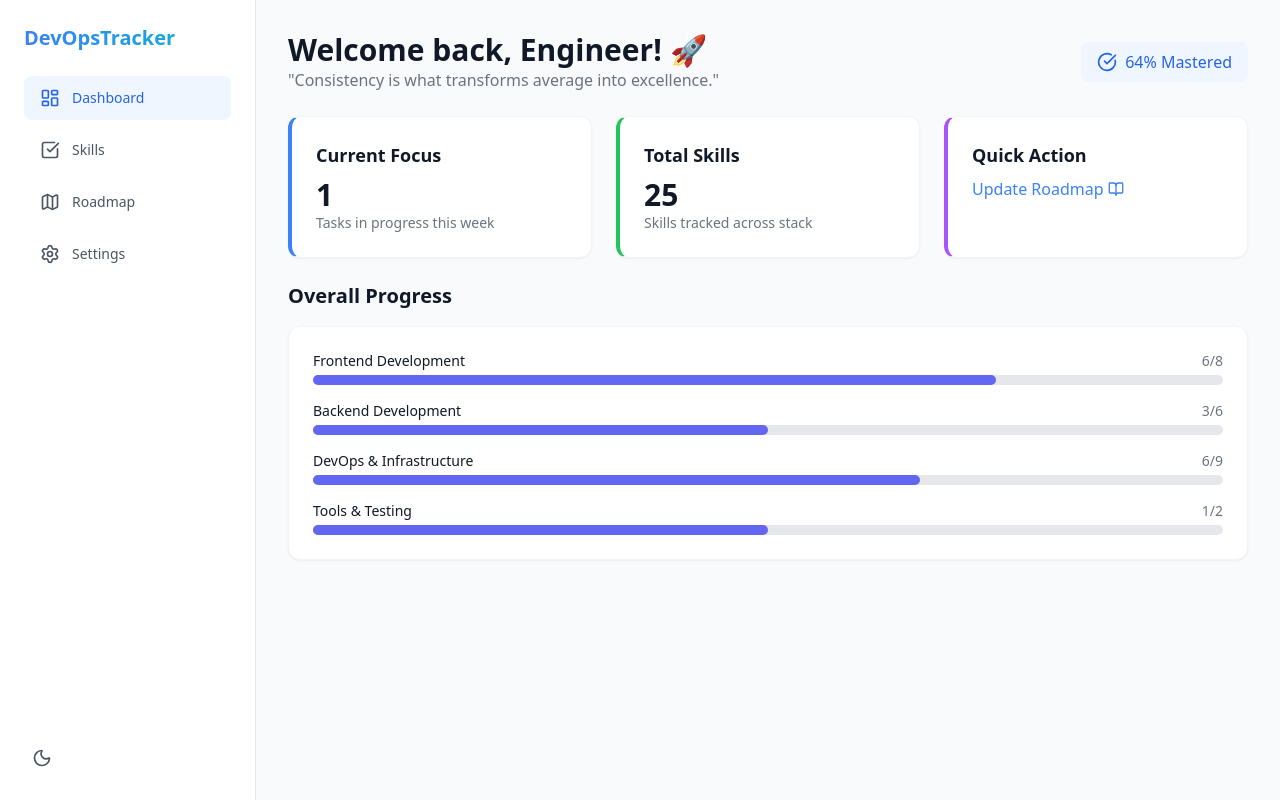
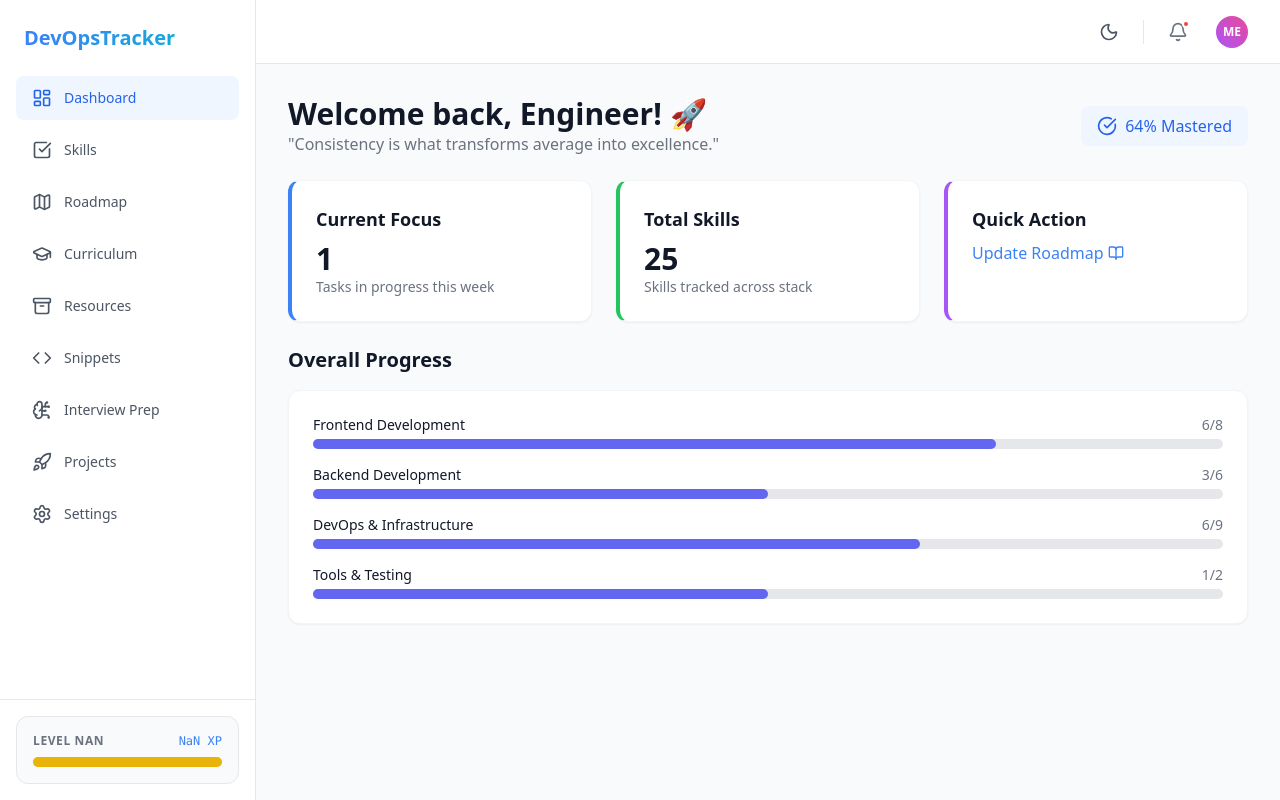
Before and after one commit to kiavin/CodeAtlas, a Vue app: page / in a window 1280 px wide. Built offline with nearby package versions, Linux system fonts and the light colour scheme.

Commit message:
feat(layout): implement responsive sidebar and topbar structure

```diff
--- a/src/App.vue
+++ b/src/App.vue
@@ -1,59 +1,23 @@
 <script setup>
-import { RouterView, RouterLink, useRoute } from "vue-router";
-import { LayoutDashboard, CheckSquare, Map, Settings } from "lucide-vue-next";
-import ThemeToggle from "@/components/ui/ThemeToggle.vue";
-
-const route = useRoute();
-const links = [
-  { path: "/", name: "Dashboard", icon: LayoutDashboard },
-  { path: "/checklist", name: "Skills", icon: CheckSquare },
-  { path: "/roadmap", name: "Roadmap", icon: Map },
-  { path: "/settings", name: "Settings", icon: Settings },
-];
+import { RouterView } from "vue-router";
+import AppSidebar from "@/components/layout/AppSidebar.vue";
+import AppTopbar from "@/components/layout/AppTopbar.vue";
 </script>
 
 <template>
   <div
-    class="min-h-screen bg-gray-50 dark:bg-slate-900 text-gray-900 dark:text-gray-100 flex flex-col md:flex-row"
+    class="flex h-screen bg-gray-50 dark:bg-slate-900 text-gray-900 dark:text-gray-100 overflow-hidden"
   >
-    <nav
-      class="md:w-64 bg-white dark:bg-slate-800 border-r dark:border-slate-700 flex-shrink-0"
-    >
-      <div class="p-6 flex items-center justify-between md:block">
-        <h1
-          class="text-xl font-bold bg-gradient-to-r from-blue-500 to-cyan-500 bg-clip-text text-transparent"
-        >
-          DevOpsTracker
-        </h1>
-        <div class="md:hidden"><ThemeToggle /></div>
-      </div>
+    <AppSidebar />
 
-      <div
-        class="flex md:flex-col overflow-x-auto md:overflow-visible px-4 md:px-6 gap-2 pb-4"
+    <div class="flex-1 flex flex-col h-screen overflow-hidden">
+      <AppTopbar />
+
+      <main
+        class="flex-1 overflow-x-hidden overflow-y-auto p-4 md:p-8 relative"
       >
-        <RouterLink
-          v-for="link in links"
-          :key="link.path"
-          :to="link.path"
-          class="flex items-center gap-3 px-4 py-3 rounded-lg text-sm font-medium transition-colors"
-          :class="
-            route.path === link.path
-              ? 'bg-blue-50 text-blue-600 dark:bg-slate-700 dark:text-blue-400'
-              : 'text-gray-600 hover:bg-gray-50 dark:text-gray-400 dark:hover:bg-slate-700/50'
-          "
-        >
-          <component :is="link.icon" class="w-5 h-5" />
-          {{ link.name }}
-        </RouterLink>
-      </div>
-
-      <div class="hidden md:block absolute bottom-6 left-6">
-        <ThemeToggle />
-      </div>
-    </nav>
-
-    <main class="flex-1 p-4 md:p-8 overflow-y-auto">
-      <RouterView />
-    </main>
+        <RouterView />
+      </main>
+    </div>
   </div>
 </template>
--- /dev/null
+++ b/src/components/layout/AppSidebar.vue
@@ -0,0 +1,81 @@
+<script setup>
+import { RouterLink, useRoute } from "vue-router";
+import {
+  LayoutDashboard,
+  CheckSquare,
+  Map,
+  Settings,
+  GraduationCap,
+  Archive,
+  BrainCircuit,
+  Rocket,
+  Code,
+} from "lucide-vue-next";
+import { useGameStore } from "@/stores/useGameStore";
+import ProgressBar from "@/components/ui/ProgressBar.vue";
+
+const route = useRoute();
+const gameStore = useGameStore();
+
+const links = [
+  { path: "/", name: "Dashboard", icon: LayoutDashboard },
+  { path: "/checklist", name: "Skills", icon: CheckSquare },
+  { path: "/roadmap", name: "Roadmap", icon: Map },
+  { path: "/curriculum", name: "Curriculum", icon: GraduationCap }, // Added placeholder
+  { path: "/resources", name: "Resources", icon: Archive }, // Added placeholder
+  { path: "/snippets", name: "Snippets", icon: Code },
+  { path: "/interview", name: "Interview Prep", icon: BrainCircuit },
+  { path: "/projects", name: "Projects", icon: Rocket },
+  { path: "/settings", name: "Settings", icon: Settings },
+];
+</script>
+
+<template>
+  <aside
+    class="w-64 bg-white dark:bg-slate-800 border-r dark:border-slate-700 flex-shrink-0 flex flex-col h-screen sticky top-0 hidden md:flex"
+  >
+    <div class="p-6">
+      <h1
+        class="text-xl font-bold bg-gradient-to-r from-blue-500 to-cyan-500 bg-clip-text text-transparent"
+      >
+        DevOpsTracker
+      </h1>
+    </div>
+
+    <nav class="flex-1 px-4 space-y-2 overflow-y-auto">
+      <RouterLink
+        v-for="link in links"
+        :key="link.path"
+        :to="link.path"
+        class="flex items-center gap-3 px-4 py-3 rounded-lg text-sm font-medium transition-colors"
+        :class="
+          route.path === link.path
+            ? 'bg-blue-50 text-blue-600 dark:bg-slate-700 dark:text-blue-400'
+            : 'text-gray-600 hover:bg-gray-50 dark:text-gray-400 dark:hover:bg-slate-700/50'
+        "
+      >
+        <component :is="link.icon" class="w-5 h-5" />
+        {{ link.name }}
+      </RouterLink>
+    </nav>
+
+    <div class="p-4 mt-auto border-t dark:border-slate-700">
+      <div
+        class="bg-gray-50 dark:bg-slate-900 rounded-xl p-4 border border-gray-200 dark:border-slate-700"
+      >
+        <div class="flex justify-between items-end mb-2">
+          <span class="text-xs font-bold text-gray-500 uppercase tracking-wider"
+            >Level {{ gameStore.level }}</span
+          >
+          <span class="text-xs font-mono text-primary"
+            >{{ Math.floor(gameStore.currentXP) }} XP</span
+          >
+        </div>
+        <ProgressBar
+          :percentage="gameStore.levelProgress"
+          color="bg-yellow-500"
+        />
+      </div>
+    </div>
+  </aside>
+</template>
--- /dev/null
+++ b/src/components/layout/AppTopbar.vue
@@ -0,0 +1,32 @@
+<script setup>
+import ThemeToggle from '@/components/ui/ThemeToggle.vue';
+import { User, Bell, Menu } from 'lucide-vue-next';
+</script>
+
+<template>
+  <header class="bg-white dark:bg-slate-800 border-b dark:border-slate-700 h-16 px-4 md:px-8 flex items-center justify-between sticky top-0 z-20">
+    <div class="flex items-center gap-4">
+      <button class="md:hidden p-2 text-gray-600 dark:text-gray-300">
+        <Menu class="w-6 h-6" />
+      </button>
+      <h2 class="md:hidden font-bold text-lg text-gray-800 dark:text-white">DevOpsTracker</h2>
+    </div>
+
+    <div class="flex items-center gap-3 ml-auto">
+      <ThemeToggle />
+
+      <div class="h-6 w-px bg-gray-200 dark:bg-slate-600 mx-1"></div>
+
+      <button class="p-2 rounded-full hover:bg-gray-100 dark:hover:bg-slate-700 text-gray-500 relative">
+        <Bell class="w-5 h-5" />
+        <span class="absolute top-1.5 right-1.5 w-2 h-2 bg-red-500 rounded-full border-2 border-white dark:border-slate-800"></span>
+      </button>
+
+      <button class="flex items-center gap-2 pl-2 rounded-full hover:bg-gray-100 dark:hover:bg-slate-700 transition-colors">
+        <div class="w-8 h-8 bg-gradient-to-tr from-purple-500 to-pink-500 rounded-full flex items-center justify-center text-white font-bold text-xs">
+          ME
+        </div>
+      </button>
+    </div>
+  </header>
+</template>
```
